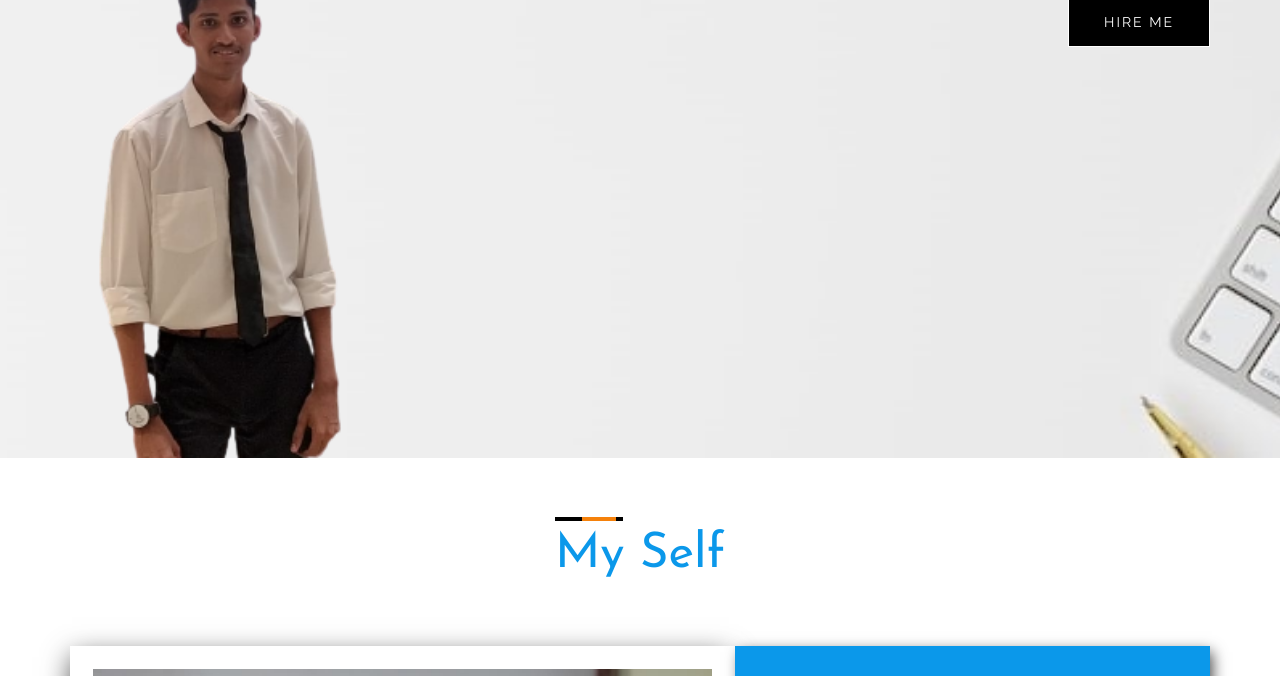
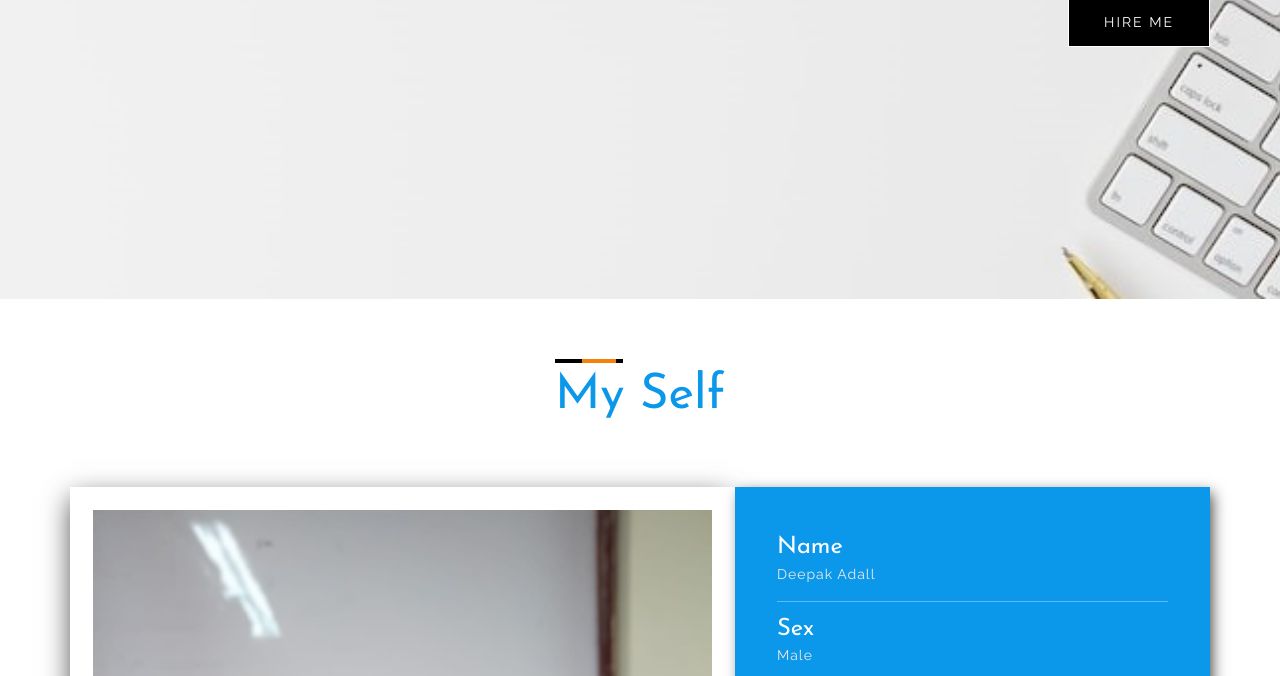
Before and after one commit to DipakAdall/portfolio3, a plain HTML site: page index.html in a window 1280 px wide. Shown: the part 549-1225 px from the top of the page. Drawn offline with nearby package versions, Linux system fonts and the light colour scheme; a script that the page names is missing.

Commit message:
Update index.html

```diff
--- a/index.html
+++ b/index.html
@@ -66,7 +66,7 @@
             <div class="banner-main">
                 <div class="container">
                     <div class="col-md-5 banner-left">
-                        <img src="images/i1.png" alt="">
+
                     </div>
                     <div class="col-md-7 banner-text">
                         <p>Welcome</p>
```
